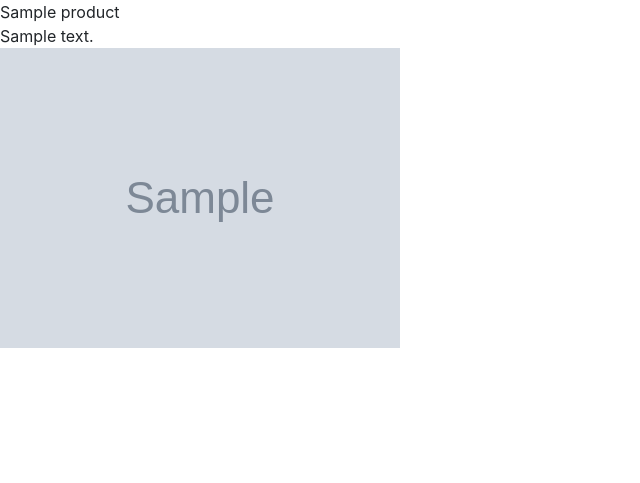
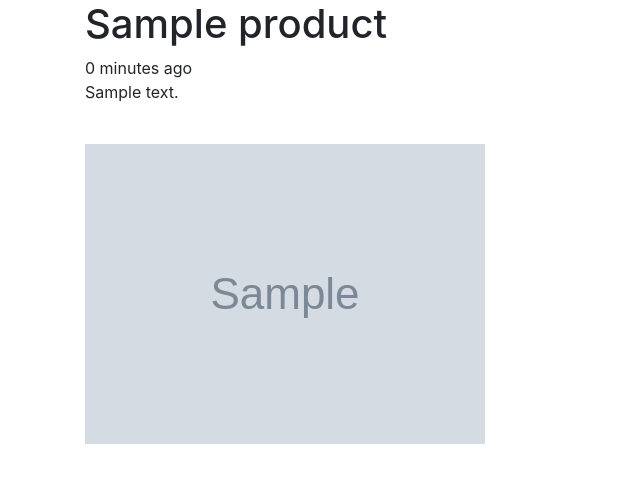
Before and after one commit to shan18/Kart, a Django app: a page that uses src/products/templates/products/detail.html in a window 1280 px wide. Shown: the part 56-539 px from the top of the page, without its empty margins (0-640 px from the left). Run offline with Django 3.2, Linux system fonts and the light colour scheme; tables that the repository leaves empty hold one stand-in row (values such as "Sample post"); grey boxes marked "Sample" are stand-in pictures; some libraries are stand-ins or nearby versions.

Commit message:
Add template filters to products list and detail view

```diff
--- a/src/ecommerce/settings.py
+++ b/src/ecommerce/settings.py
@@ -108,7 +108,7 @@ AUTH_PASSWORD_VALIDATORS = [
 
 LANGUAGE_CODE = 'en-us'
 
-TIME_ZONE = 'UTC'
+TIME_ZONE = 'Asia/Kolkata'
 
 USE_I18N = True
 
--- a/src/products/models.py
+++ b/src/products/models.py
@@ -62,6 +62,7 @@ class Product(models.Model):
     image = models.ImageField(upload_to=upload_image_path, null=True, blank=True)
     featured = models.BooleanField(default=False)
     active = models.BooleanField(default=True)
+    timestamp = models.DateTimeField(auto_now_add=True)
 
     objects = ProductManager()  # extends the default with the customized manager
 
--- a/src/products/templates/products/detail.html
+++ b/src/products/templates/products/detail.html
@@ -5,9 +5,16 @@
 {% endblock %}
 
 {% block content %}
-	{{ object.title }}<br/>
-	{{ object.description }}<br/>
-	{% if object.image %}
-	 	<img src="{{ object.image.url }}", class="img-fluid">
-	{% endif %}
+  <div class="container">
+    <div class="row">
+      <div class="col">
+        <h1>{{ object.title }}</h1>
+        {{ object.timestamp|timesince }} ago
+        {{ object.description|linebreaks }}<br/>
+        {% if object.image %}
+          <img src="{{ object.image.url }}", class="img-fluid">
+        {% endif %}
+      </div>
+    </div>
+  </div>
 {% endblock %}
--- a/src/products/templates/products/snippets/card.html
+++ b/src/products/templates/products/snippets/card.html
@@ -1,10 +1,10 @@
 <div class="card" style="width: 20rem;">
   {% if instance.image %}
-    <a href="{{ instance.get_absolute_url }}"><img class="card-img-top" src="{{ instance.image.url }}" alt="{{ instance.title }} logo" style="width: 20rem; height: 20rem;">
+    <a href="{{ instance.get_absolute_url }}"><img class="card-img-top" src="{{ instance.image.url }}" alt="{{ instance.title }} logo" style="width: 20rem; height: 20rem;"></a>
   {% endif %}
   <div class="card-block">
     <h4 class="card-title">{{ instance.title }}</h4>
-    <p class="card-text">{{ instance.description }}</p>
+    <p class="card-text">{{ instance.description|linebreaks|truncatewords:14 }}</p>
     <a href="{{ instance.get_absolute_url }}" class="btn btn-primary">View</a>
     <!-- This is an example of using URL shorcuts in templates
     	<a href="{% url 'products:detail' slug=instance.slug %}" class="btn btn-warning">URL Shortcut</a>
```
